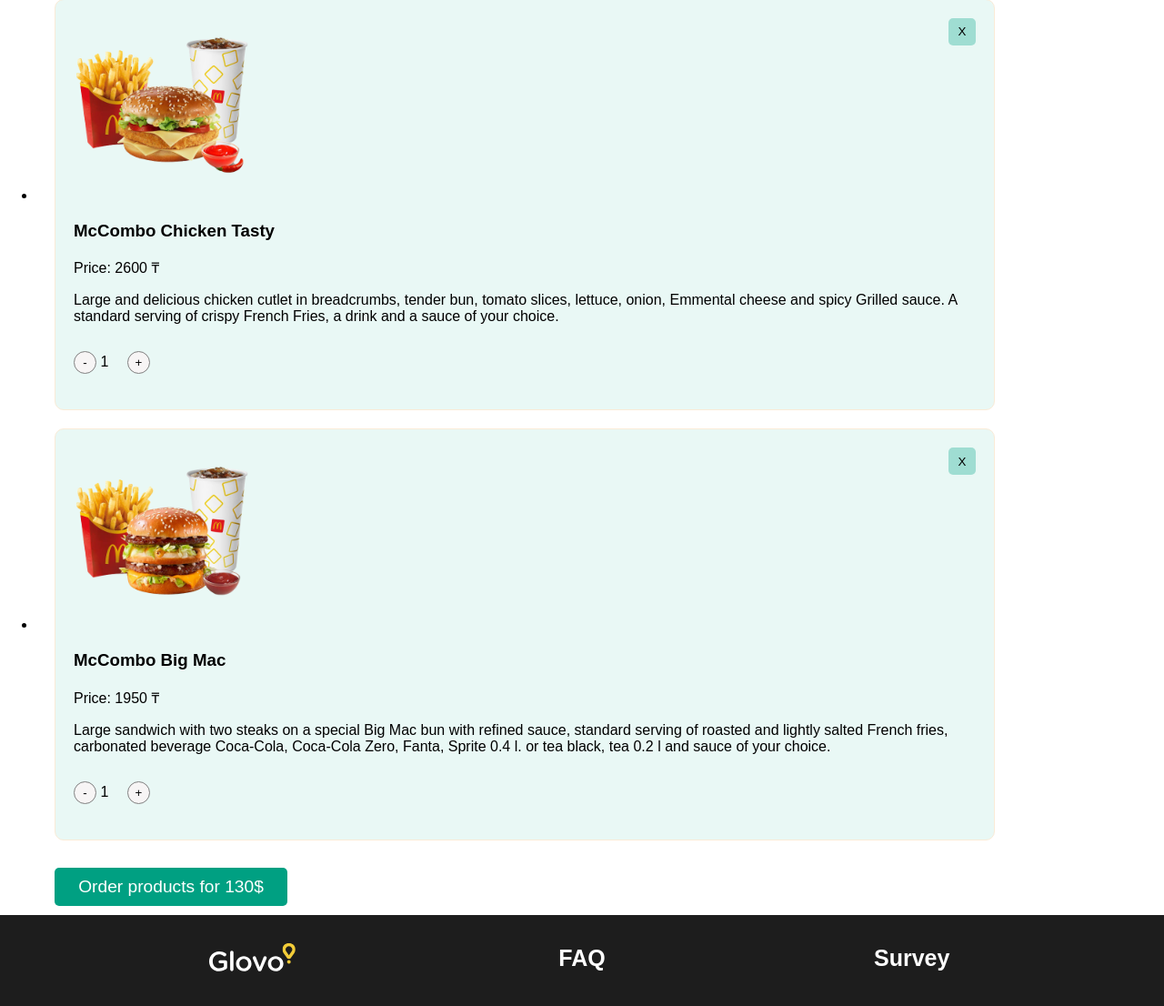
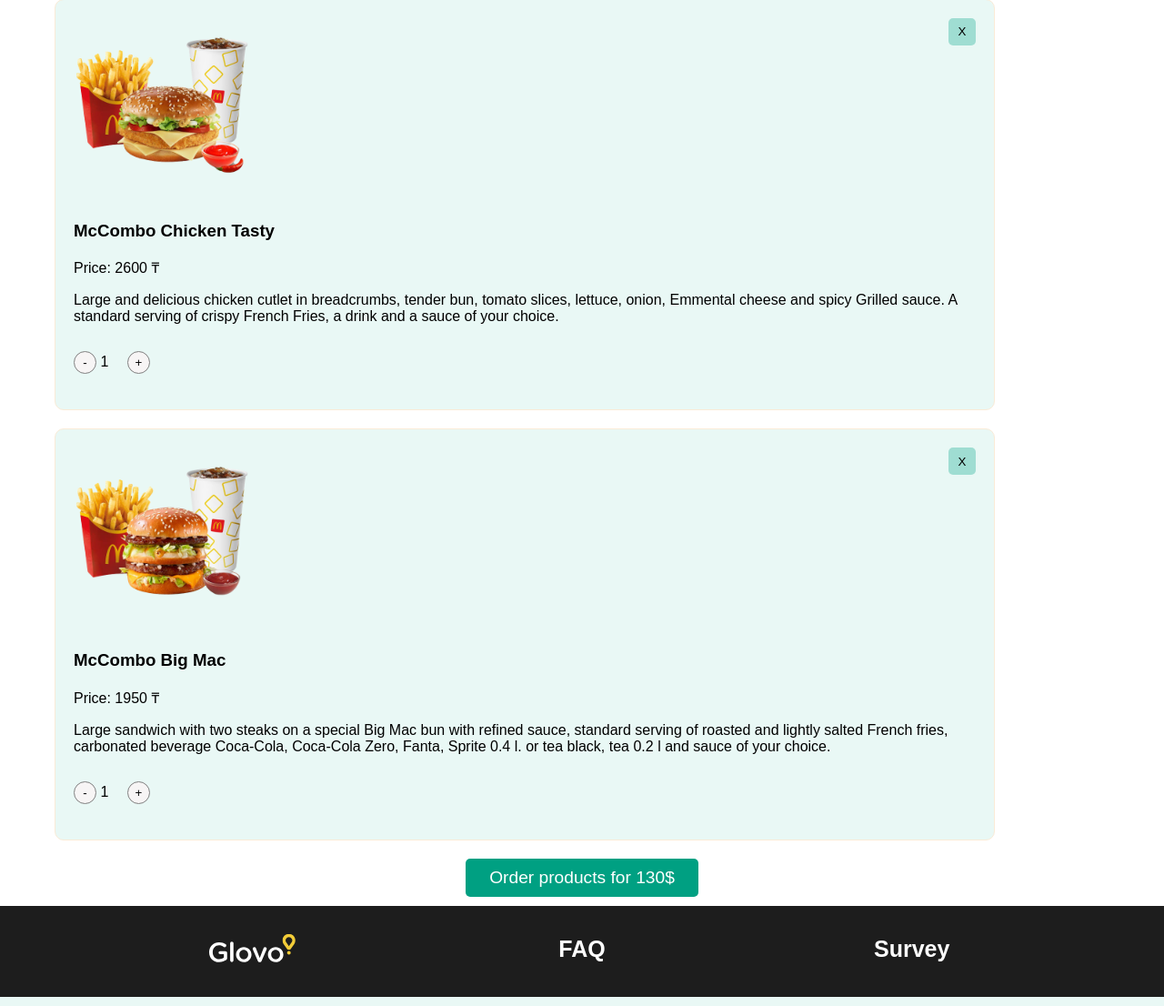
Before and after one commit to gabdulova/WebProgramming---Glovo, a PHP site: page /7.html in a window 1280 px wide. Shown: the part 233-1339 px from the top of the page at 91% size. Run offline with PHP 8.4, Linux system fonts and the light colour scheme.

Commit message:
Small changes

```diff
--- a/frontend/7.html
+++ b/frontend/7.html
@@ -67,9 +67,8 @@
                     </li>
                 </ul>
                 <div>
-                    <form action="./8.html">
+                    <form class="form-order" action="./8.html">
                         <input type="submit" class="button-order" value="Order products for 130$">
-
                     </form>
                 </div>
             </div>
--- a/frontend/assets/style/main_Aru.css
+++ b/frontend/assets/style/main_Aru.css
@@ -1,6 +1,9 @@
 /* 7.html */
 .heading-wrapper{
     padding-left: 60px;
+}
+li {
+    list-style-type: none;
 }
 .button-edit{
     display: inline-block;
@@ -57,10 +60,9 @@
     background-color:rgb(0, 160, 130);
     color:white;
     border-radius: 5px;
-    margin: 10px;
+    margin-bottom: 10px;
     padding: 10px;
     width: 20%;
-    margin-left: 60px;
     font-size: 1.2em;
     border: none;
 }
@@ -81,7 +83,6 @@ height: 70px;
 
 }
 .cart-image:hover{
-    cursor: pointer;
     transform: scale(1.2);
 }
 /* 8.html */
@@ -93,7 +94,10 @@ height: 70px;
     /* justify-content: center;
     align-items: center; */
 }
-
+.form-order {
+    display: flex;
+    justify-content: center;
+}
 .form-block{
     border: none;
     width: 60%;
@@ -136,7 +140,7 @@ margin: 0px 10px 10px 30px;
 .summary-block{
     box-shadow: 0px 0px 10px 2px #797979;
     border-radius: 10px;
-    margin:10px 10px;
+    padding: 0 10px;
 }
 .summary-block img{
     border-top-right-radius: 10px;
```
